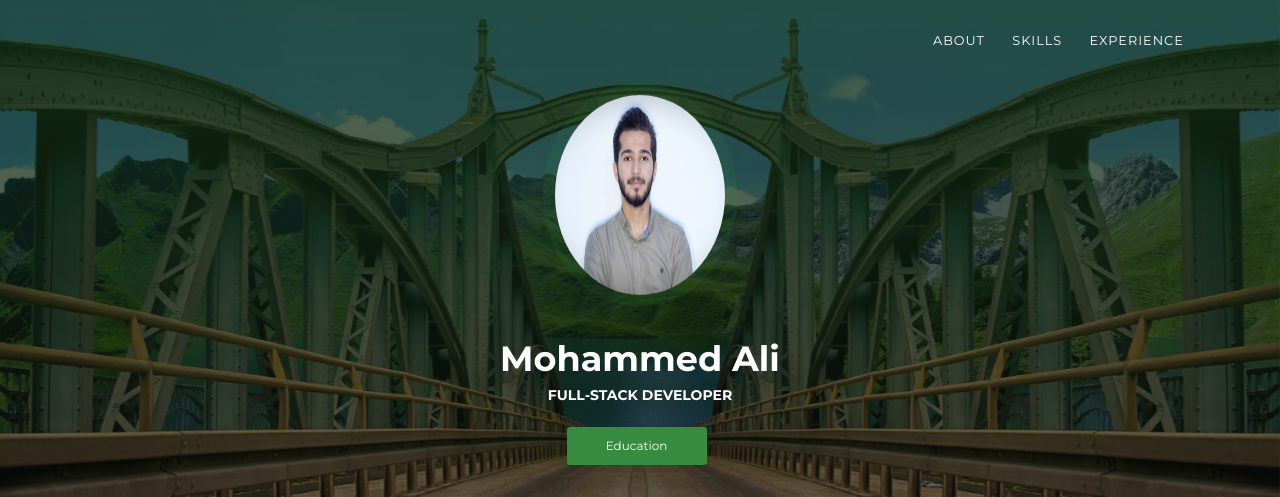
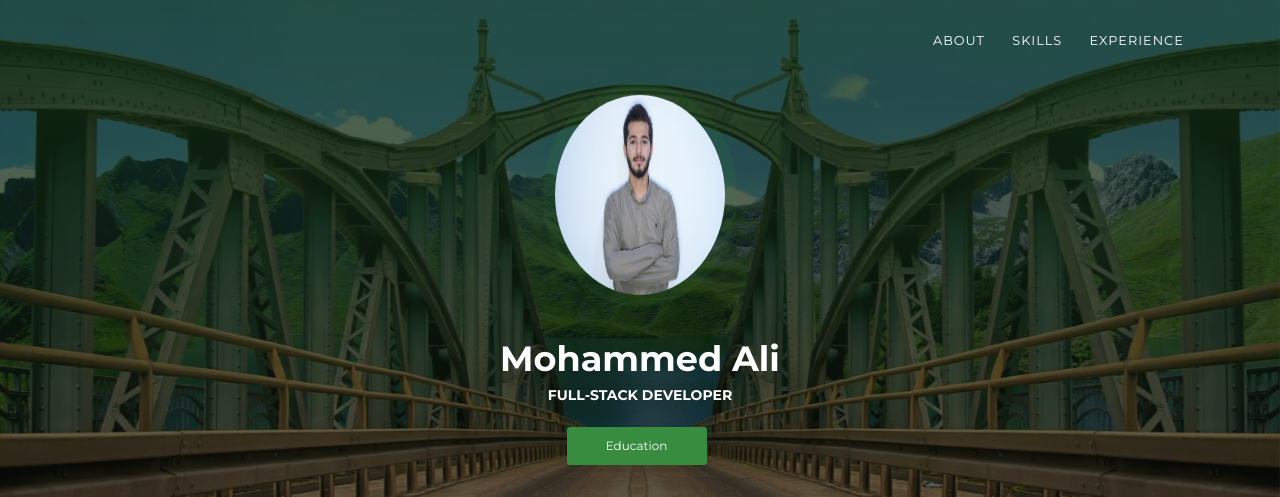
Before and after one commit to MhamadAli10/Mhamad-Ali, a plain HTML site: page index.html in a window 1280 px wide. Shown: the top 497 px of the page. Drawn offline with Linux system fonts and the light colour scheme.

Commit message:
Update index.html

```diff
--- a/index.html
+++ b/index.html
@@ -47,7 +47,7 @@
       <div class="page-header-image" data-parallax="true" style="background-image: url('cc-bg-1.jpg')"></div>
       <div class="container">
         <div class="content-center">
-          <div class="cc-profile-image"><a href="#"><img  src="7.jpg" alt="Image"/></a></div>
+          <div class="cc-profile-image"><a href="#"><img  src="10.jpg" alt="Image"/></a></div>
           <div class="h2 title">Mohammed Ali</div>
           <p class="category text-white">Full-Stack Developer</p><a class="btn btn-primary smooth-scroll mr-2" href="#section1" data-aos="zoom-in" data-aos-anchor="data-aos-anchor">Education</a>
         </div>
```
